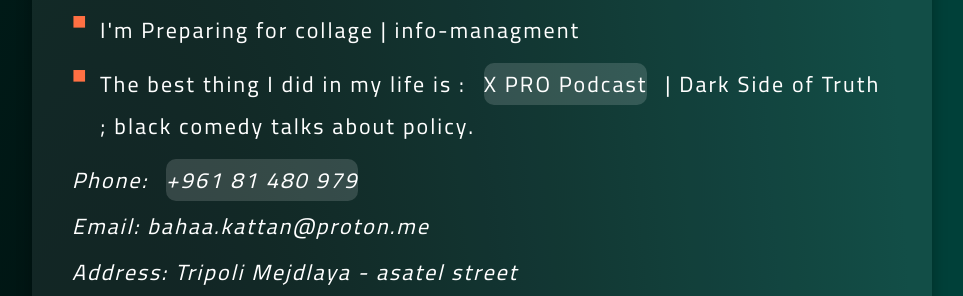
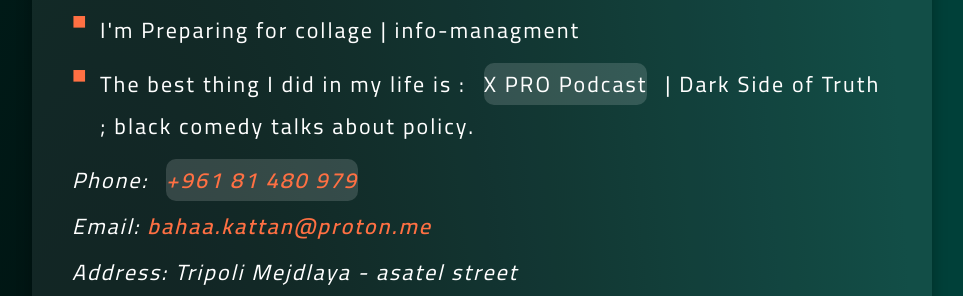
Before and after one commit to BahaaKattan111/cv-webpage, a plain HTML site: page index.html in a window 1280 px wide. Shown: the part 656-952 px from the top of the page, without its empty margins (166-1129 px from the left). Drawn offline with Linux system fonts and the light colour scheme.

Commit message:
Update index.html

```diff
--- a/index.html
+++ b/index.html
@@ -298,8 +298,8 @@
         </li>
       </ul>
       <address>
-        <p>Phone: <span class="key-word">+961 81 480 979</span></p>
-        <p>Email: bahaa.kattan@proton.me</p>
+        <p>Phone: <span class="key-word"><a href="tel:+96181480979">+961 81 480 979</a></span></p>
+        <p>Email: <a href="mailto:bahaa.kattan@proton.me">bahaa.kattan@proton.me</a></p>
         <p>Address: Tripoli Mejdlaya - asatel street</p>
       </address>
     </header>
```
